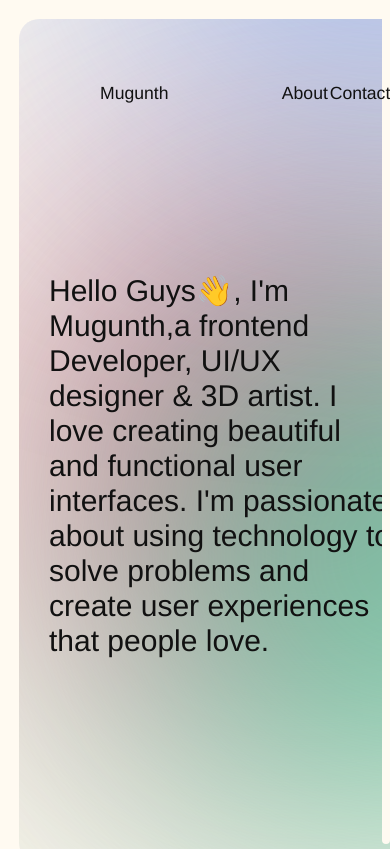
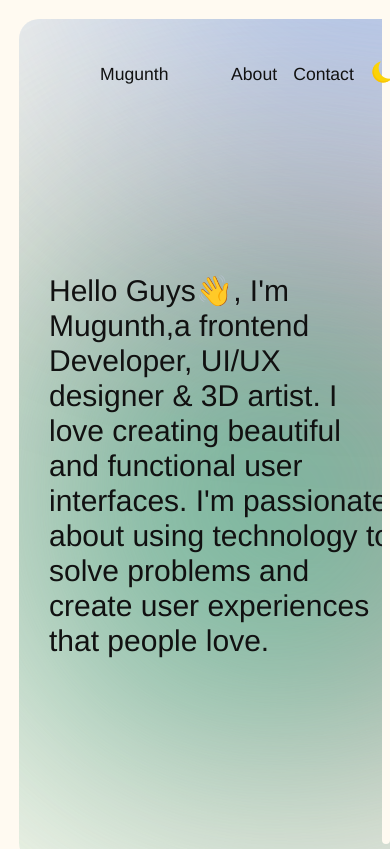
Before and after one commit to Mugunth148/Vite-port, a website built with Vite: page index.html in a window 390 px wide. Shown: the top 849 px of the page. Built offline with nearby package versions, Linux system fonts and the light colour scheme.

Commit message:
adjusted nav bar for mobile

```diff
--- a/index.html
+++ b/index.html
@@ -23,7 +23,7 @@
           <a href="#">Contact</a>
           <!-- dark mode -->
           <div class="toggle-container">
-          <img src="./public/moon.svg" id="moon"></img>
+          <img src="./public/moon.png" id="moon"></img>
           </div>
           <!-- dark mode -->
         </div>
--- a/sass/style.scss
+++ b/sass/style.scss
@@ -45,10 +45,6 @@ $easing: cubic-bezier(0.8, 0.2, 0.2, 0.8);
   width: 8px;
   border-radius: 0px 0px 10px 10px;
 }
-
-// *****************dark mode**********
-
-
 
 //  body***********
 body {
@@ -107,28 +103,7 @@ body {
 
 }
 
-@media screen and (max-width: 600px) {
 
-    ::-webkit-scrollbar{
-      width: 0px;
-    }
-    .nav-container {
-        left: 20px;
-        width: 100vw;
-    }
-
-    .nav-home {
-       flex: 1;
-    }
-    .nav-home a {
-        margin-left: 40px;
-    }
-
-    .nav-router {
-      flex:3;
-      margin-bottom: 20px;
-    }
-}
 
 // home page **********
 
@@ -264,8 +239,8 @@ body {
     left: 0%;
   }
   60% {
-    top: 10%;
-    left: 60%;
+    top: 0%;
+    left: 0%;
   }
   80% {
     top: 50%;
@@ -299,7 +274,37 @@ body {
     }
   }
 
+  // media query************************************************************************8
+
   @media screen and (max-width: 768px) {
+    ::-webkit-scrollbar{
+      width: 0px;
+    }
+    .nav-container {
+        top: 0;
+        left:20%;
+        left: 20px;
+        width: 100%;
+
+        .nav-home {
+          flex: 1;
+          width: 70px;
+       }
+
+
+    }
+
+    .nav-home>a {
+      margin-left: 0px;
+    }
+
+
+
+    .nav-router {
+
+      margin-bottom: 20px;
+    }
+
     .ball-container {
         height: 100vh;
         width: 100vw;
```
Also changed, not shown: public/moon.svg (deleted), public/sun.svg (deleted), sass/style.css, 1 other file.
